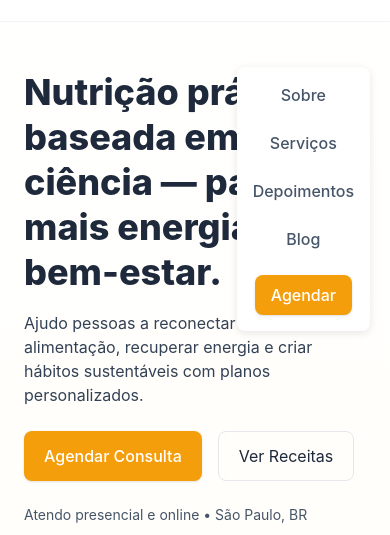
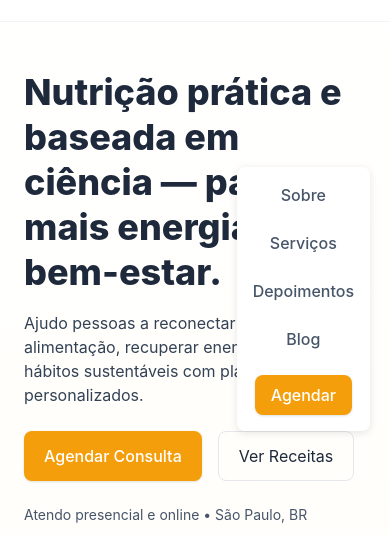
Before and after one commit to Tony42-T/Luciane_Nutricionista_Site, a plain HTML site: page index.html in a window 390 px wide. Both pictures are taken after a click on the button "Abrir menu". Shown: the part 103-638 px from the top of the page. Drawn offline with nearby package versions, Linux system fonts and the light colour scheme.

Commit message:
Update style.css

```diff
--- a/css/style.css
+++ b/css/style.css
@@ -83,7 +83,7 @@ header nav a:hover {
 
   #nav-menu.show {
     display: flex;
-    margin-top: 100px;
+    margin-top: 200px;
   }
 
   #btn-mobile {
```
